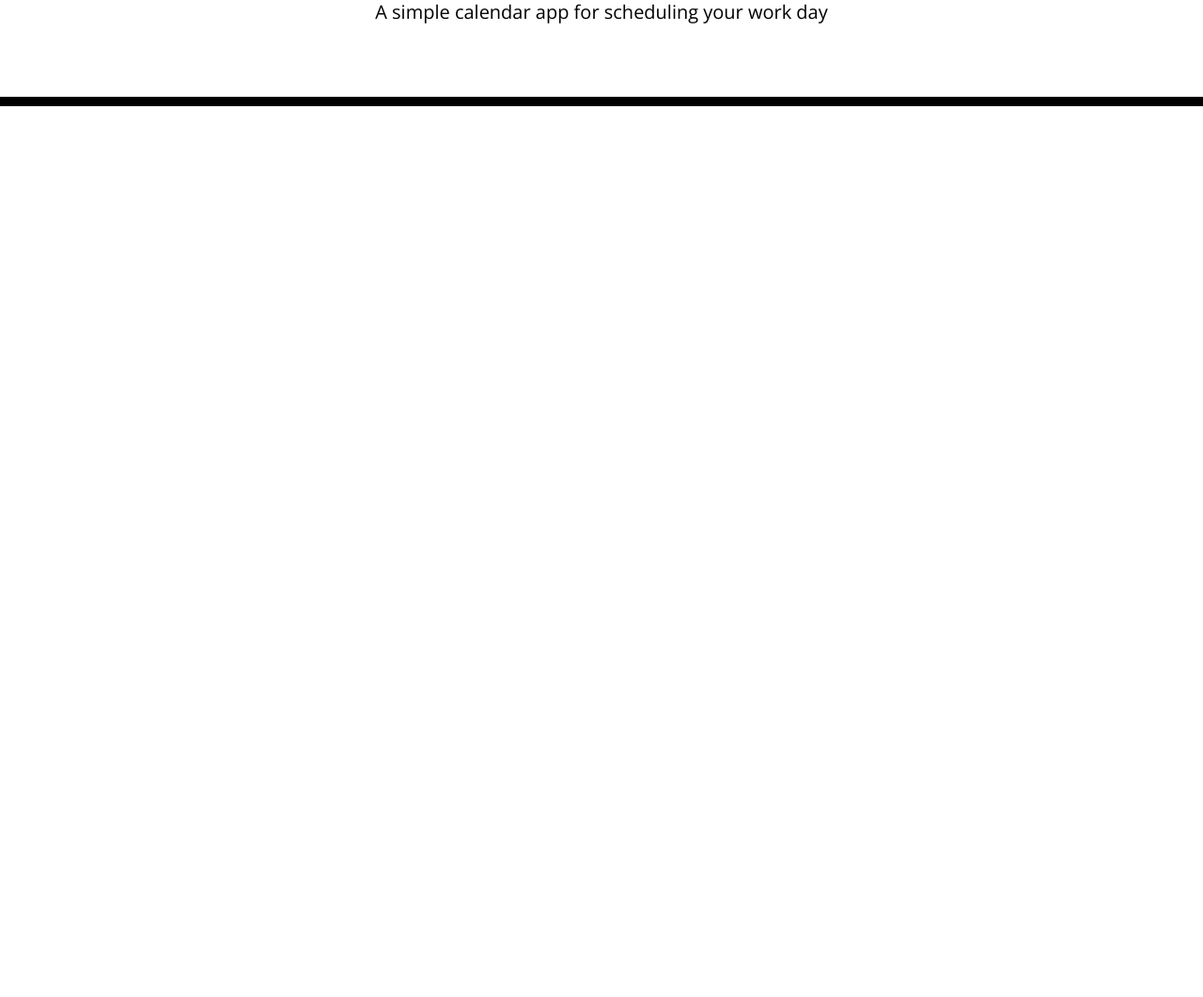
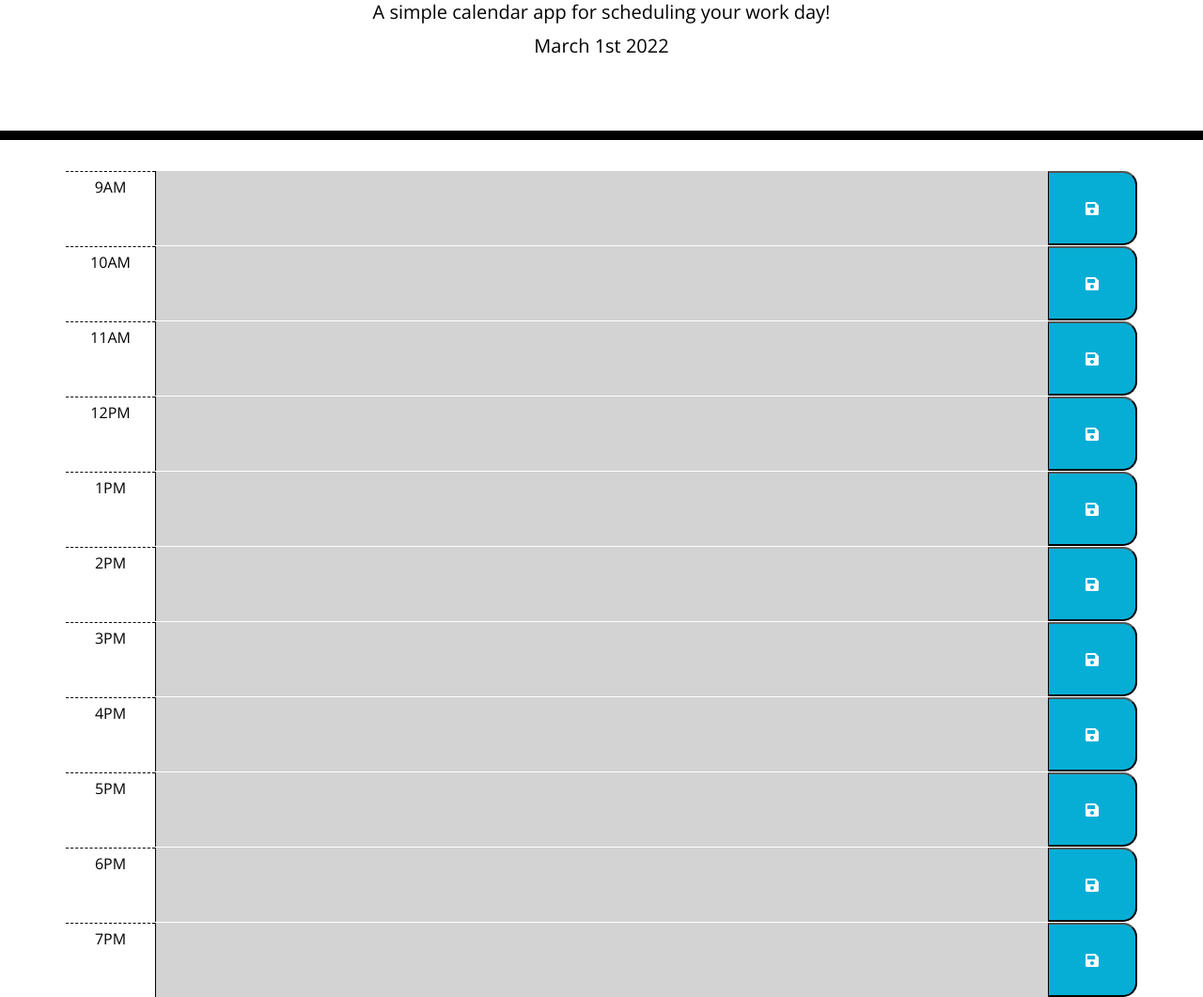
Before and after one commit to jamesbelk0/work-day-scheduler, a plain HTML site: page index.html in a window 1280 px wide. Shown: the part 155-1216 px from the top of the page at 94% size. Before the commit the page ends 800 px from the top, so only its background shows below. Drawn offline with nearby package versions, Linux system fonts and the light colour scheme.

Commit message:
working code for scheduler

```diff
--- a/assets/js/javascript.js
+++ b/assets/js/javascript.js
@@ -0,0 +1,45 @@
+// global variable
+var saveBtn = $(".saveBtn");
+
+// function
+// date
+$("#currentDay").text(moment().format('MMMM Do YYYY'));
+
+//color per time block
+function blockColor() {
+    var hour = moment().hours();
+
+    $(".time-block").each(function () {
+        var currentHour = parseInt($(this).attr("id"));
+
+        if (currentHour > hour) {
+            $(this).addClass("future");
+        } else if (currentHour === hour) {
+            $(this).addClass("present");
+        } else {
+            $(this).addClass("past");
+        }
+    })
+};
+
+saveBtn.on("click", function () {
+    var time = $(this).siblings(".hour").text();
+    var plan = $(this).siblings(".plan").val();
+
+    // local storage
+    localStorage.setItem(time, plan);
+});
+
+function usePlanner() {
+    $(".hour").each(function () {
+        var currentHour = $(this).text();
+        var currentPlan = localStorage.getItem(currentHour);
+
+        if (currentPlan !== null) {
+            $(this).siblings(".plan").val(currentPlan);
+        }
+    });
+}
+
+blockColor();
+usePlanner();
--- a/index.html
+++ b/index.html
@@ -1,38 +1,103 @@
 <!DOCTYPE html>
 <html lang="en">
+
 <head>
   <meta charset="UTF-8" />
   <meta name="viewport" content="width=device-width, initial-scale=1.0" />
   <meta http-equiv="X-UA-Compatible" content="ie=edge" />
-    <link
-      rel="stylesheet"
-      href="https://stackpath.bootstrapcdn.com/bootstrap/4.3.1/css/bootstrap.min.css"
-    />
-    <link
-      rel="stylesheet"
-      href="https://use.fontawesome.com/releases/v5.8.1/css/all.css"
-      integrity="sha384-50oBUHEmvpQ+1lW4y57PTFmhCaXp0ML5d60M1M7uH2+nqUivzIebhndOJK28anvf"
-      crossorigin="anonymous"
-    />
-    <link
-      href="https://fonts.googleapis.com/css?family=Open+Sans&display=swap"
-      rel="stylesheet"
-    />
+  <link rel="stylesheet" href="https://stackpath.bootstrapcdn.com/bootstrap/4.3.1/css/bootstrap.min.css" />
+  <link rel="stylesheet" href="https://use.fontawesome.com/releases/v5.8.1/css/all.css"
+    integrity="sha384-50oBUHEmvpQ+1lW4y57PTFmhCaXp0ML5d60M1M7uH2+nqUivzIebhndOJK28anvf" crossorigin="anonymous" />
+  <link href="https://fonts.googleapis.com/css?family=Open+Sans&display=swap" rel="stylesheet" />
   <link rel="stylesheet" href="./assets/css/style.css" />
+
   <title>Work Day Scheduler</title>
 </head>
 
 <body>
   <header class="jumbotron">
     <h1 class="display-3">Work Day Scheduler</h1>
-      <p class="lead">A simple calendar app for scheduling your work day</p>
+    <p class="lead">A simple calendar app for scheduling your work day!</p>
     <p id="currentDay" class="lead"></p>
   </header>
   <div class="container">
     <!-- Timeblocks go here -->
+    <div class="row time-block" id="9">
+      <div class="col-1 hour pt-2">9AM</div>
+      <textarea class="col-10 plan"></textarea>
+      <button class="col-1 saveBtn"><i class="fas fa-save"></i></button>
+    </div>
+
+    <div class="row time-block" id="10">
+      <div class="col-1 hour pt-2">10AM</div>
+      <textarea class="col-10 plan"></textarea>
+      <button class="col-1 saveBtn"><i class="fas fa-save"></i></button>
+    </div>
+
+    <div class="row time-block" id="11">
+      <div class="col-1 hour pt-2">11AM</div>
+      <textarea class="col-10 plan"></textarea>
+      <button class="col-1 saveBtn"><i class="fas fa-save"></i></button>
+    </div>
+
+    <div class="row time-block" id="12">
+      <div class="col-1 hour pt-2">12PM</div>
+      <textarea class="col-10 plan"></textarea>
+      <button class="col-1 saveBtn"><i class="fas fa-save"></i></button>
+    </div>
+
+    <div class="row time-block" id="13">
+      <div class="col-1 hour pt-2">1PM</div>
+      <textarea class="col-10 plan"></textarea>
+      <button class="col-1 saveBtn"><i class="fas fa-save"></i></button>
+    </div>
+
+    <div class="row time-block" id="14">
+      <div class="col-1 hour pt-2">2PM</div>
+      <textarea class="col-10 plan"></textarea>
+      <button class="col-1 saveBtn"><i class="fas fa-save"></i></button>
+    </div>
+
+    <div class="row time-block" id="15">
+      <div class="col-1 hour pt-2">3PM</div>
+      <textarea class="col-10 plan"></textarea>
+      <button class="col-1 saveBtn"><i class="fas fa-save"></i></button>
+    </div>
+
+    <div class="row time-block" id="16">
+      <div class="col-1 hour pt-2">4PM</div>
+      <textarea class="col-10 plan"></textarea>
+      <button class="col-1 saveBtn"><i class="fas fa-save"></i></button>
+    </div>
+
+    <div class="row time-block" id="17">
+      <div class="col-1 hour pt-2">5PM</div>
+      <textarea class="col-10 plan"></textarea>
+      <button class="col-1 saveBtn"><i class="fas fa-save"></i></button>
+    </div>
+
+    <div class="row time-block" id="18">
+      <div class="col-1 hour pt-2">6PM</div>
+      <textarea class="col-10 plan"></textarea>
+      <button class="col-1 saveBtn"><i class="fas fa-save"></i></button>
+    </div>
+
+    <div class="row time-block" id="19">
+      <div class="col-1 hour pt-2">7PM</div>
+      <textarea class="col-10 plan"></textarea>
+      <button class="col-1 saveBtn"><i class="fas fa-save"></i></button>
+    </div>
   </div>
 
   <script src="https://code.jquery.com/jquery-3.4.1.min.js"></script>
   <script src="https://cdnjs.cloudflare.com/ajax/libs/moment.js/2.24.0/moment.min.js"></script>
+  <script src="https://code.jquery.com/jquery-3.5.1.slim.min.js"
+    integrity="sha384-DfXdz2htPH0lsSSs5nCTpuj/zy4C+OGpamoFVy38MVBnE+IbbVYUew+OrCXaRkfj"
+    crossorigin="anonymous"></script>
+  <script src="https://cdn.jsdelivr.net/npm/bootstrap@4.5.3/dist/js/bootstrap.bundle.min.js"
+    integrity="sha384-ho+j7jyWK8fNQe+A12Hb8AhRq26LrZ/JpcUGGOn+Y7RsweNrtN/tE3MoK7ZeZDyx"
+    crossorigin="anonymous"></script>
+    <script src="./assets/js/javascript.js"></script>
 </body>
+
 </html>
```
Lines whose indentation alone changed are shown as unchanged.
